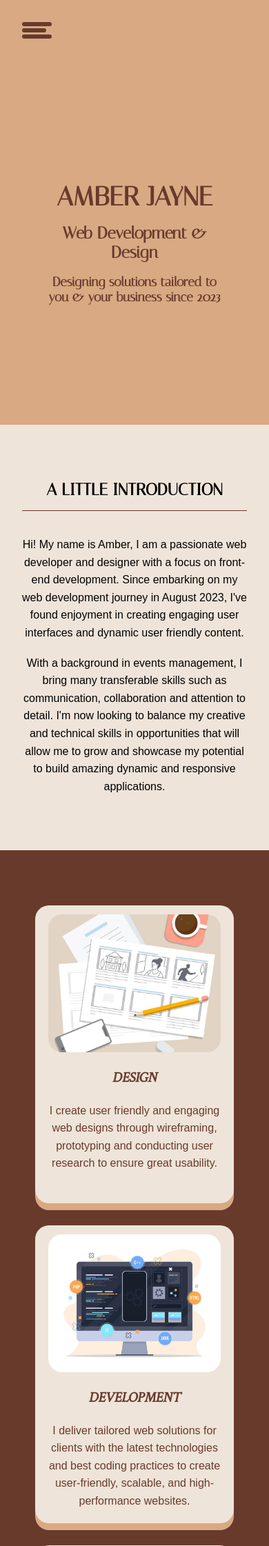
After one commit to ajayyne/Portfolio, a PHP site: the page made by Home copy.html in a window 390 px wide. The commit adds this page. Shown: the top 2242 px of the page at 69% size. Run offline with PHP 8.4, Linux system fonts and the light colour scheme.

Commit message:
updated mobile hamburger menu - completed

```diff
--- /dev/null
+++ b/Home copy.html
@@ -0,0 +1,92 @@
+<!DOCTYPE html>
+<html lang="en">
+    <head>
+    <meta charset="UTF-8">
+    <meta name="viewport" content="width=device-width, initial-scale=1.0">
+    <meta http-equiv="X-UA-Compatible" content="ie=edge">
+    <title>Amber Jayne Development</title>
+    <link rel="stylesheet" href="css/main.css">
+    <link href="https://unpkg.com/aos@2.3.1/dist/aos.css" rel="stylesheet">
+    <script src="javascript/navigation.js" defer></script>
+    </head>
+
+    <body>
+
+        <header>
+            <nav>
+                <div class="hamburger-container">
+                    <div class="hamburger-1 hamburger">
+                    </div>
+                    <div class="hamburger-2 hamburger">
+                    </div>
+                    <div class="hamburger-3 hamburger">
+                    </div>
+                </div>
+            </nav>
+            <ul class="navigation">
+                <li><a href="About.html">ABOUT ME</a></li>
+                <li><a href="Contact.html">GET IN TOUCH</a></li>
+                <li><a href="Projects.html">PROJECTS</a></li>
+            </ul>
+        </header>
+
+        <header class="bg-med home-head">
+            <div class="flex flex-even home-head">
+                <div class="home-title">
+                    <h1 class="name">AMBER JAYNE</h1>
+                    <h2 class="title">Web Development & Design</h2>
+                    </br>
+                    <div>
+                        <h3>Designing solutions tailored to you & your business since 2023</h3>
+                    </div>
+                </div>
+                <div class=" header-imgs flex">
+                    <div class=" image-1 flex flex-col">
+                        <img src="images/laptop2.jpg" alt="woman on laptop" width="200px" height="180px" data-aos="fade-down" data-aos-duration="1500">
+                        <img src="images/laptop3.jpg" alt="woman on laptop" width="200px" height="230px" data-aos="fade-up" data-aos-duration="1500">
+                    </div>
+                    <div class="image-2 flex">
+                        <img src="images/laptop.jpg" alt="woman on laptop" width="300px" height="450px" data-aos="fade-left" data-aos-duration="1500">
+                    </div>
+                </div>
+            </div>
+        </header>
+        <main>
+            <div class="bg-light intro">
+                <h2>A LITTLE INTRODUCTION</h2>
+                </br>
+                </br>
+                <p>Hi! My name is Amber, I am a passionate web developer and designer with a focus on front-end development. Since embarking on my web development journey in August 2023, I've found enjoyment in creating engaging user interfaces and dynamic user friendly content.</p>
+                </br>
+                <p>With a background in events management, I bring many transferable skills such as communication, collaboration and attention to detail. I'm now looking to balance my creative and technical skills in opportunities that will allow me to grow and showcase my potential to build amazing dynamic and responsive applications.</p>
+            </div>
+            <div class="bg-dark tiles">
+               <div class="services flex">
+                    <div class="service-tile">
+                        <img src="images/wireframe.jpg" alt="sketchpad with storyboard & design ideas" width="250px" height="200px">
+                        <h4>DESIGN</h4>
+                        <p>I create user friendly and engaging web designs through wireframing, prototyping and conducting user research to ensure great usability.</p>
+                    </div>
+                    <div class="service-tile">
+                        <img src="images/development.jpg" width="250px" height="200px">
+                        <h4>DEVELOPMENT</h4>
+                        <p>I deliver tailored web solutions for clients with the latest technologies and best coding practices to create user-friendly, scalable, and high-performance websites.</p>
+                    </div>
+                    <div class="service-tile">
+                        <img src="images/maint.jpg" width="250px" height="200px">
+                        <h4>MAINTENANCE</h4>
+                        <p>I ensure client satisfaction through proactive web maintenance and support, addressing technical issues promptly and implementing updates that enhance performance.</p>
+                    </div>
+               </div>
+            </div>
+        </main>
+
+        <footer>
+
+        </footer>
+        <script src="https://unpkg.com/aos@2.3.1/dist/aos.js"></script>
+        <script>
+            AOS.init();
+          </script>
+    </body>
+</html>
--- a/css/main.css
+++ b/css/main.css
@@ -6,6 +6,7 @@
 html{
     height: 100vh;
     width: 100vw;
+    overflow-x: hidden;
 }
 
 /*colours*/
@@ -95,11 +96,68 @@ img{
 
 
 /*NAVIGATION*/
-nav{
-    background-color: transparent;
-    position: absolute;
-    width: 100vw;
+header{
+    background-color: var(--medium);
+    padding: 2rem;
+    display: flex;
+    flex-direction: column;
+    align-items: start;
+    justify-content: space-between;
 }
+.hamburger-container{
+    width: 2.7rem;
+    height: 1.5rem;
+    display: flex;
+    flex-direction: column;
+    gap: .2rem;
+    cursor: pointer;
+}
+.hamburger{
+    width: 100%;
+    height: 100%;
+    background-color: var(--dark);
+    border-radius: 1rem;
+   animation-timing-function: lienar;
+   animation-fill-mode: forwards;
+}
+.hamburger-1, .hamburger-3{
+    animation-duration: 700ms;
+}
+.hamburger-1{
+    /* animation-name: flipDown; */
+}
+.hamburger-2{
+    width: 80%;
+    /* animation-name: fadeOut; */
+    animation-duration: 500ms;
+}
+.hamburger-3{
+    /* animation-name: flipUp; */
+}
+@keyframes fadeOut{
+    100%{
+        opacity: 0;
+        transform: scale(.5);
+    }
+}
+
+@keyframes flipDown{
+    100%{
+        transform: rotate(45deg) translate(6px, 7px);
+    }
+}
+@keyframes flipUp{
+    100%{
+        transform: rotate(-45deg) translate(6px, -7px);
+    }
+}
+
+.navigation{
+    display: none;
+    width: 100%;
+    margin: 2rem 0rem 0rem -0.8rem;
+}
+
 a{
     text-decoration: none;
     color: var(--dark);
@@ -110,7 +168,6 @@ ul{
     justify-content: space-evenly !important;
     height: 4rem;
     margin-left: 2rem;
-    border-bottom: 1.2px solid black;
 }
 li{
     text-align: left;
@@ -138,23 +195,29 @@ li:hover{
 }
 
 .home-title{
-    width: 50%;
+    text-align: center;
+    width: 80%;
     color: var(--dark);
     display: flex;
     flex-direction: column;
     justify-content: end;
     align-items: end;
 }
+.home-title h1{
+        width: 100%;
+        font-size: 2.4rem;
+        margin-bottom: 1rem;
+}
 .name{
     font-size: 5rem;
 }
 .title{
     font-size: 1.5rem;
+    text-align: center;
 }
 
 .header-imgs{
-    width: 60%;
-    justify-content: space-evenly;
+    display: none;
 }
 .image-1{
     height: 28rem;
@@ -167,19 +230,22 @@ li:hover{
 }
 
 .intro, .tiles{
-    height: 25rem;
     text-align: center;
-    padding: 5rem 10rem 5rem 10rem;
+    padding: 5rem 2rem 5rem 2rem;
+    height: fit-content;
 }
 .tiles{
-    height: 35rem;
+    height: fit-content;
 }
 .intro h2{
     padding-bottom: 1rem;
     border-bottom: 1px solid var(--dark);
+    font-size: 1.5rem;
+    width: 100%;
 }
 .services{
     justify-content: space-between;
+    flex-direction: column;
 }
 .service-tile{
     width: 18rem;
@@ -189,6 +255,7 @@ li:hover{
     border-radius: 20px;
     height: 27rem;
     box-shadow: 0px 10px var(--medium);
+    margin-bottom: 2rem;
 }
 .service-tile h4{
     font-family: 'metal';
@@ -196,3 +263,18 @@ li:hover{
     font-size: 1.3rem;
 }
 /*END*/
+
+
+
+/*LAPTOP / WIDE TABLET*/
+@media screen and (min-width: 769px){
+    .header-imgs{
+        display: block;
+        width: 60%;
+        justify-content: space-evenly;
+    }
+}
+
+/*LARGE DESKTOP*/
+@media screen and (min-width: 1200px){
+}
--- /dev/null
+++ b/javascript/navigation.js
@@ -0,0 +1,29 @@
+"use strict";
+
+/*mobile navigation hamburger menu*/
+/*activate css animations when hamburger is clicked*/
+
+const hamburgerContainer = document.querySelector(".hamburger-container");
+const hamburger1 = document.querySelector(".hamburger-1");
+const hamburger2 = document.querySelector(".hamburger-2");
+const hamburger3 = document.querySelector(".hamburger-3");
+const nav = document.querySelector(".navigation");
+let isClicked = false;
+
+hamburgerContainer.addEventListener("click", (e) => {
+  if (e.target.classList.contains("hamburger")) {
+    if (!isClicked) {
+      hamburger1.style.animationName = "flipDown";
+      hamburger2.style.animationName = "fadeOut";
+      hamburger3.style.animationName = "flipUp";
+      nav.style.display = "block";
+      isClicked = true;
+    } else {
+      hamburger1.style.animationName = "";
+      hamburger2.style.animationName = "";
+      hamburger3.style.animationName = "";
+      nav.style.display = "none";
+      isClicked = false;
+    }
+  }
+});
```
